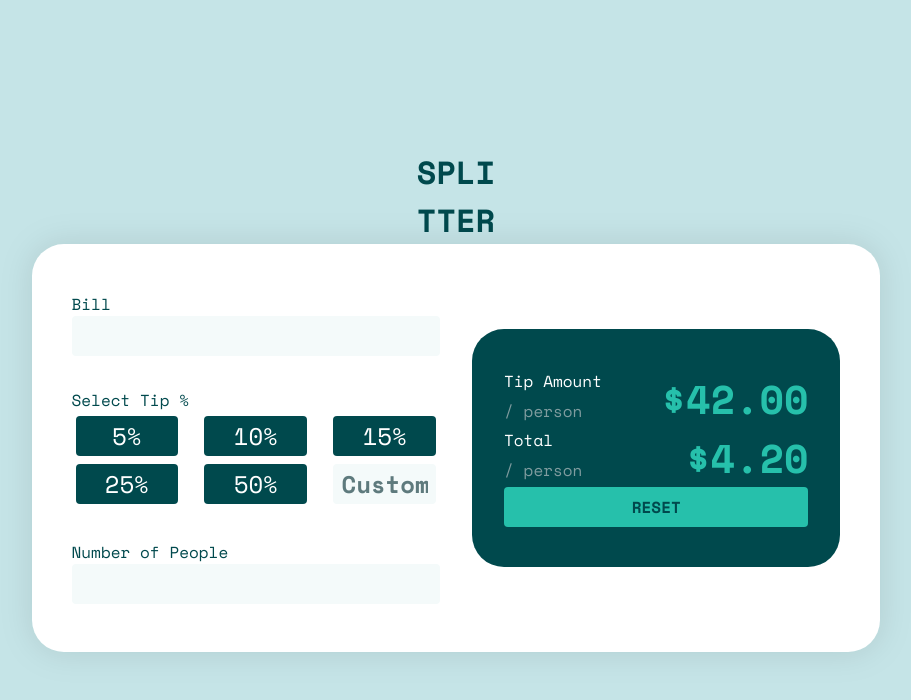
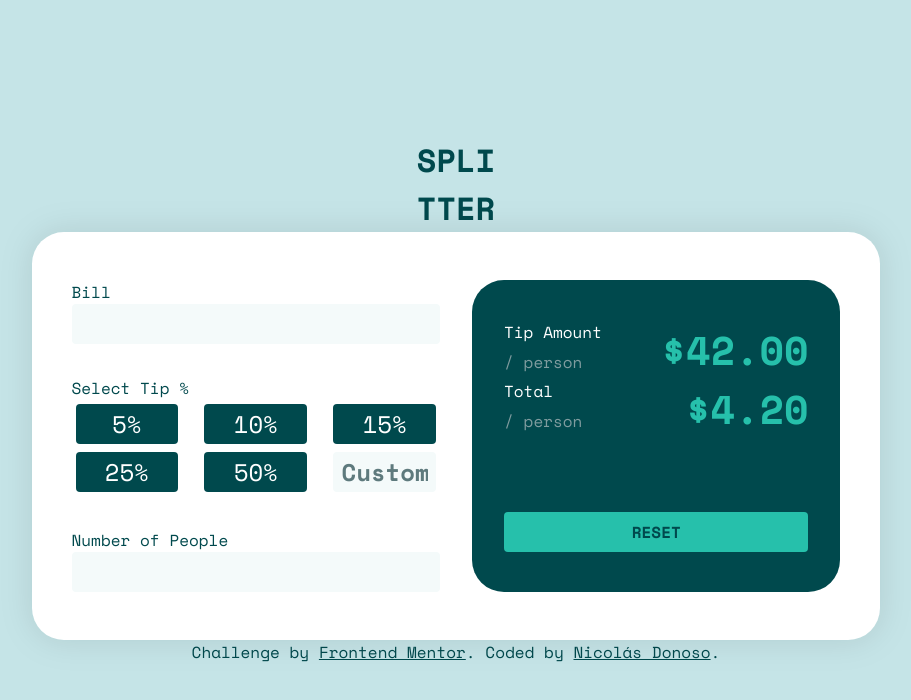
Before and after one commit to Sir-Floppa/Frontend-Mentor-05-Tip-Calculator-App, an Angular app: page / in a window 1280 px wide. Shown: the top 700 px of the page, without its empty margins (184-1095 px from the left). Built offline with nearby package versions, Linux system fonts and the light colour scheme.

Commit message:
styled the answer card

```diff
--- a/src/app/answer/answer.component.html
+++ b/src/app/answer/answer.component.html
@@ -1,4 +1,5 @@
 <section>
+  <div>
     <div class="answers">
       <div class="amount">
         <p>Tip Amount</p>
@@ -14,6 +15,7 @@
       </div>
       <div id="total">{{ 4.2 | currency }}</div>
     </div>
+  </div>
 
   <button>Reset</button>
 </section>
--- a/src/app/answer/answer.component.scss
+++ b/src/app/answer/answer.component.scss
@@ -5,7 +5,6 @@ section {
   display: flex;
   flex-direction: column;
   justify-content: space-between;
-  width: 100%;
   height: 100%;
 }
 
@@ -15,6 +14,7 @@ p, div {
 
 button {
   height: 2.5rem;
+  width: 100%;
   font-size: 1rem;
   font-weight: bold;
   text-transform: uppercase;
--- a/src/app/app.component.html
+++ b/src/app/app.component.html
@@ -4,3 +4,8 @@
   <app-panel></app-panel>
   <app-answer></app-answer>
 </main>
+
+<footer>
+  Challenge by <a href="https://www.frontendmentor.io?ref=challenge" target="_blank">Frontend Mentor</a>.
+  Coded by <a href="https://github.com/Sir-Floppa">Nicolás Donoso</a>.
+</footer>
--- a/src/app/app.component.scss
+++ b/src/app/app.component.scss
@@ -6,7 +6,7 @@ main {
   display: flex;
   flex-direction: row;
   justify-content: space-between;
-  align-items: center;
+  align-items: stretch;
   gap: 2rem;
 }
 
@@ -16,4 +16,9 @@ h1 {
 
 app-panel, app-answer {
   width: 50%;
+  min-height: 100%;
 }
+
+footer {
+  text-align: center;
+}
```
Lines whose indentation alone changed are shown as unchanged.
